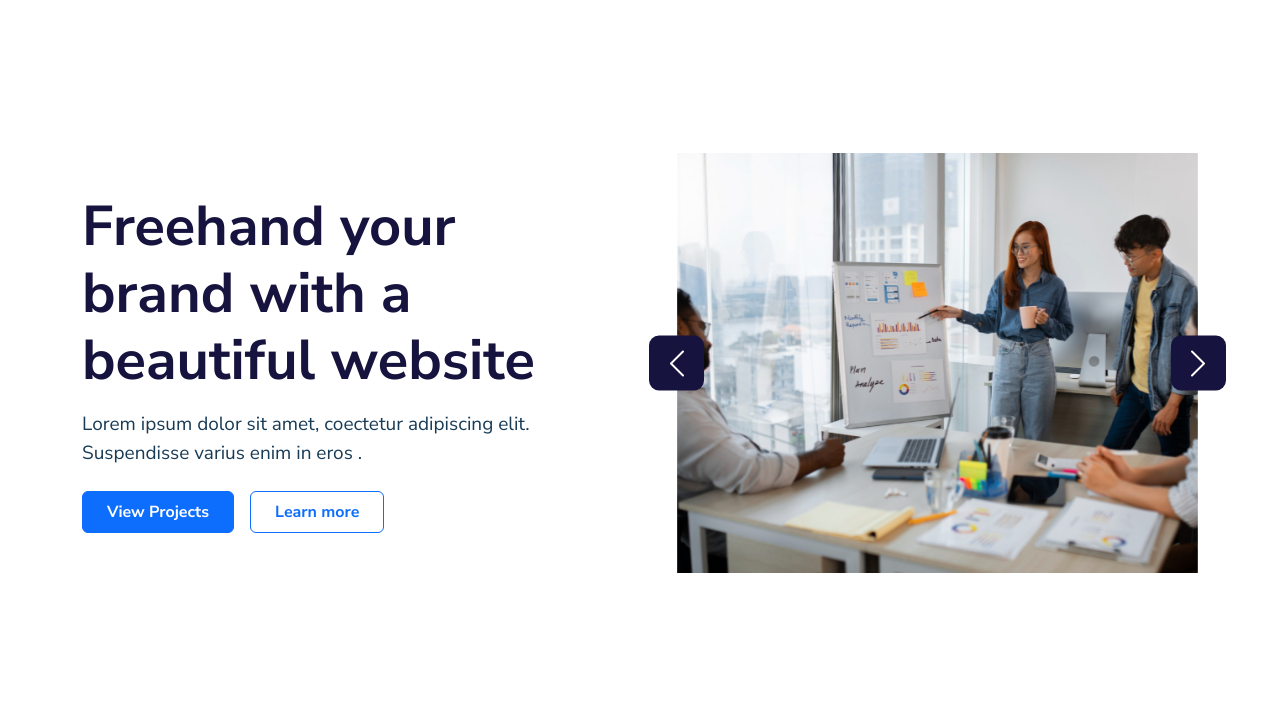
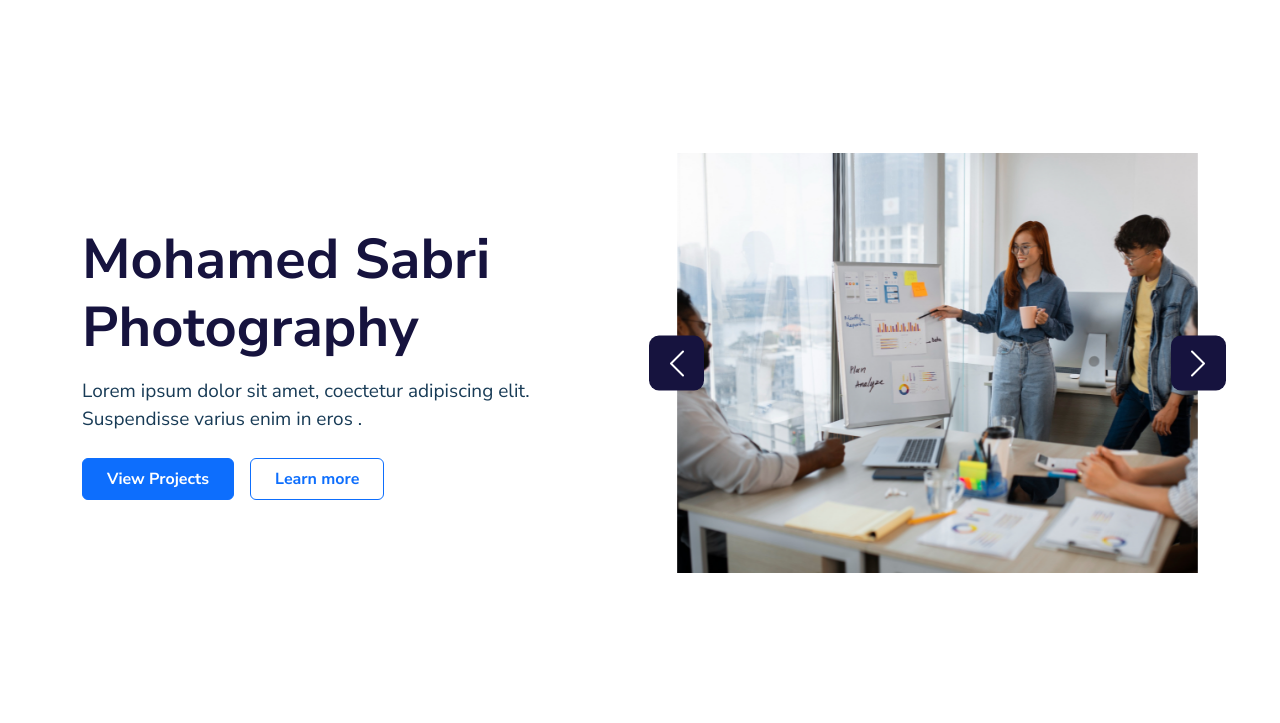
Before and after one commit to eslamkameel55/mohamed-Sabri, a plain HTML site: page index.html in a window 1280 px wide. Shown: the part 77-800 px from the top of the page. Drawn offline with nearby package versions, Linux system fonts and the light colour scheme.

```diff
--- a/index.html
+++ b/index.html
@@ -109,7 +109,7 @@
         >
           <div class="info w-100 d-flex flex-column gap-2 pe-0 pe-lg-5">
             <h1 class="title fw-bold">
-              Freehand your brand with a beautiful website
+              Mohamed Sabri Photography
             </h1>
             <p class="desc">
               Lorem ipsum dolor sit amet, coectetur adipiscing elit. Suspendisse
```
